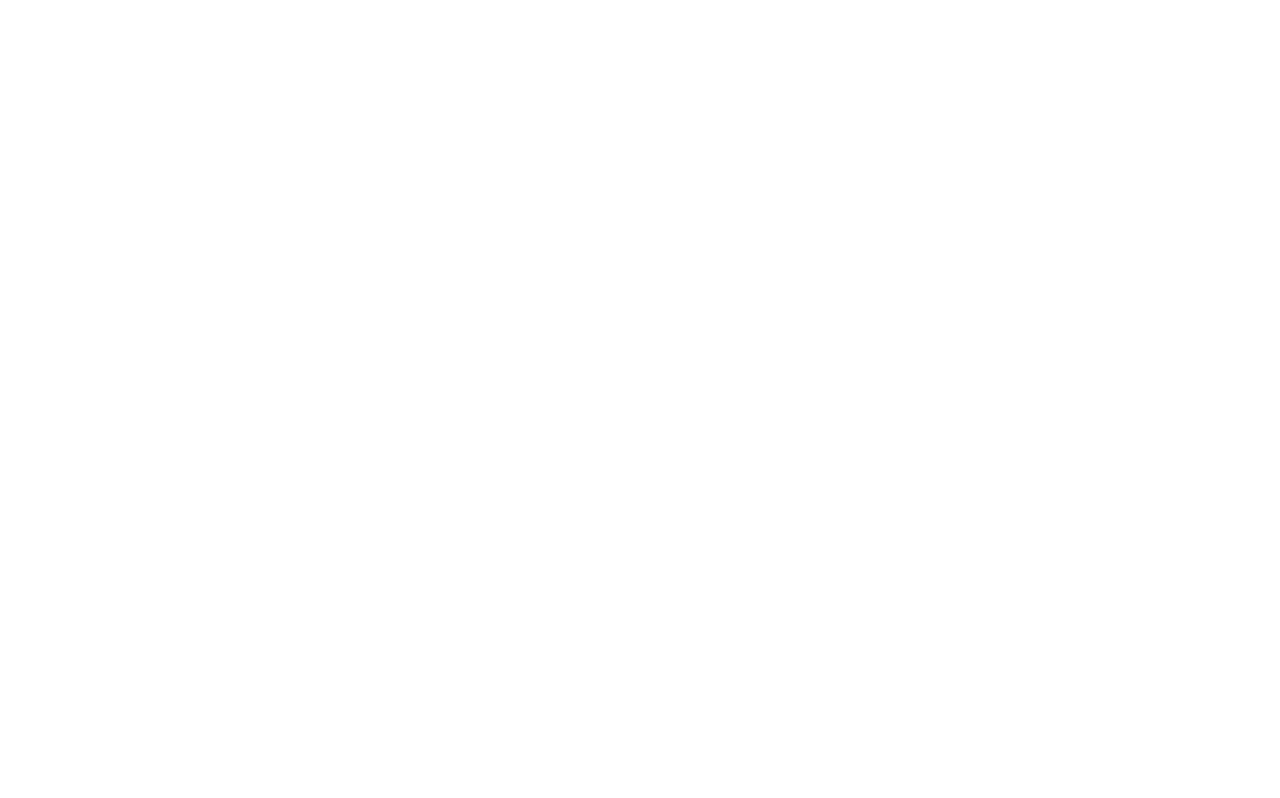
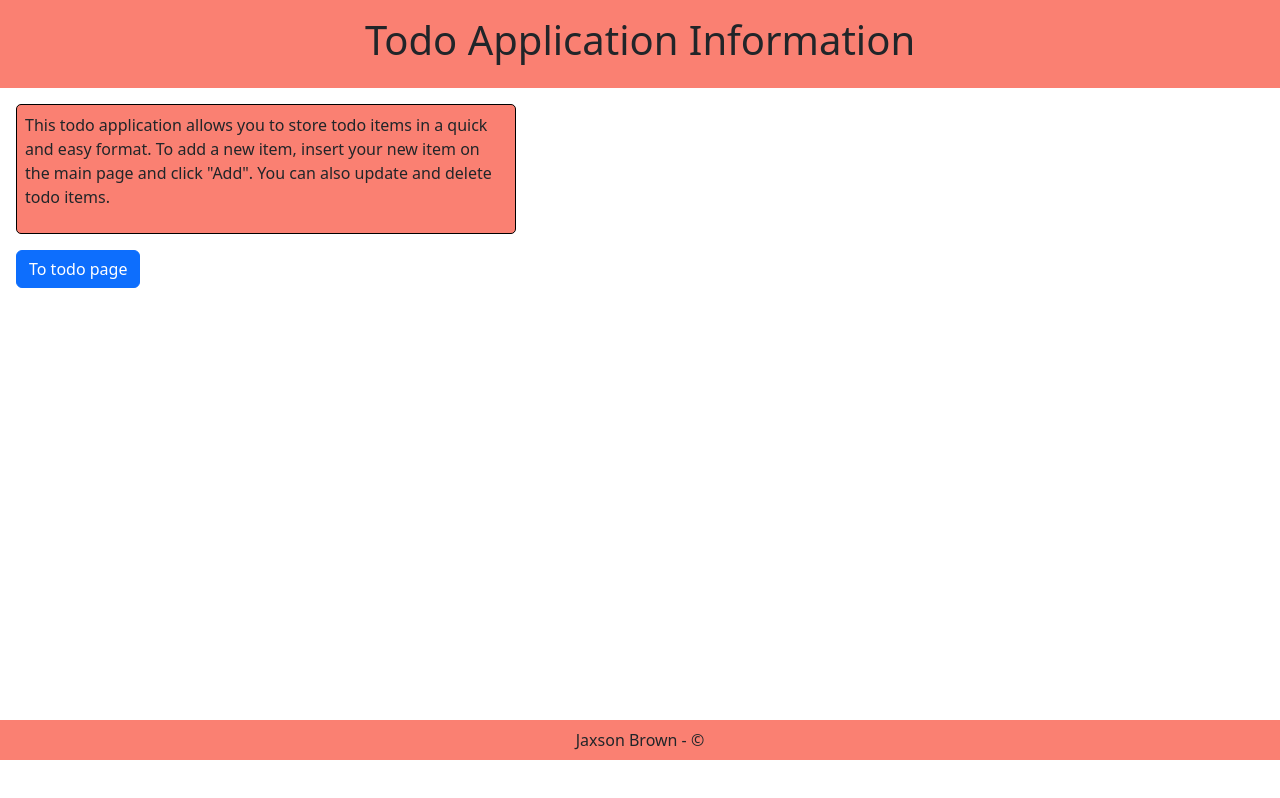
Before and after one commit to JaxsonBrownie/Todo-App, a plain HTML site: page frontend/info.html in a window 1280 px wide. Drawn offline with nearby package versions, Linux system fonts and the light colour scheme.

Commit message:
added my info page

```diff
--- a/frontend/info.html
+++ b/frontend/info.html
@@ -0,0 +1,38 @@
+<!DOCTYPE html>
+
+<html lang="en">
+    <head>
+        <title>Todo App - Welcome</title>
+        <meta charset="UTF-8">
+        <meta name="viewport" content="width=device-width, initial-scale=1.0">
+
+        <link href="https://cdn.jsdelivr.net/npm/bootstrap@5.3.6/dist/css/bootstrap.min.css" rel="stylesheet">
+        <link rel="stylesheet" href="https://cdn.jsdelivr.net/npm/bootstrap-icons@1.13.1/font/bootstrap-icons.css">
+        <link href="style.css" rel="stylesheet">
+    </head>
+    <body>
+        <!-- header -->
+        <header class="p-3" style="background-color: salmon;">
+            <h1 class="text-center">Todo Application Information</h1>
+        </header>
+
+        <!-- main content -->
+        <div class="container info-container m-3 p-2">
+            <p>
+                This todo application allows you to store todo items in a quick and easy format. To add a new item, insert your new item on the main page and click "Add". You can also update and delete todo items.
+            </p>
+        </div>
+
+        <a href="todo.html" class="btn btn-primary mx-3">To todo page</a>
+
+        <!-- padding to fill out the page -->
+        <br><br><br><br><br><br><br><br><br><br><br><br><br><br><br><br><br><br><br>
+
+        <!-- footer -->
+        <footer class="p-2" style="background-color: salmon;">
+            <div class="text-center">Jaxson Brown - <span id="copyright-year"></span> ©</div>
+        </footer>
+
+        <script src="https://cdn.jsdelivr.net/npm/bootstrap@5.3.6/dist/js/bootstrap.bundle.min.js"></script>
+    </body>
+</html>
--- a/frontend/style.css
+++ b/frontend/style.css
@@ -12,3 +12,10 @@
     border: 1px solid black;
     padding: 4px;
 }
+
+.info-container {
+    width: 500px;
+    background-color: salmon;
+    border: 1px solid black;
+    border-radius: 5px;
+}
```
